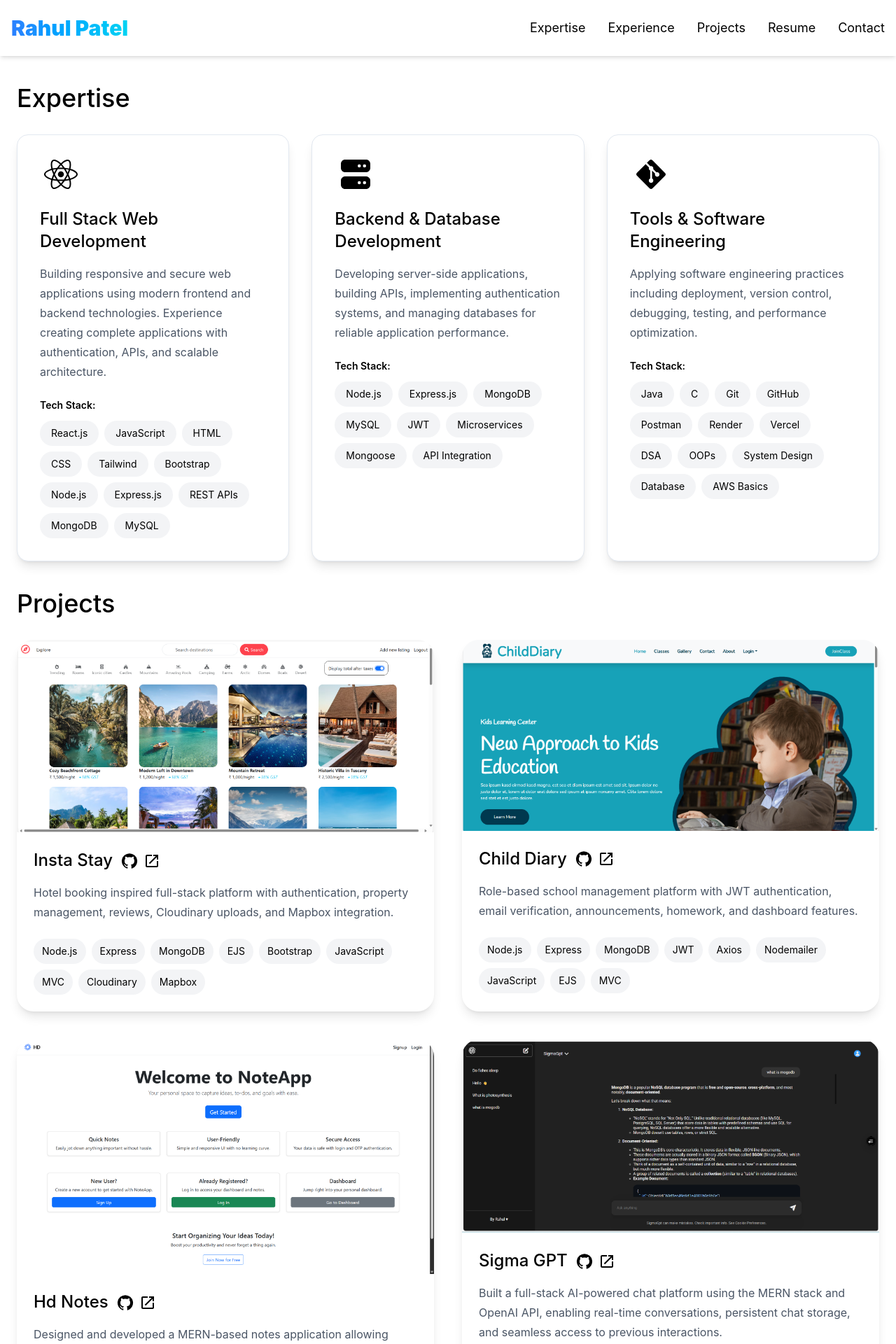
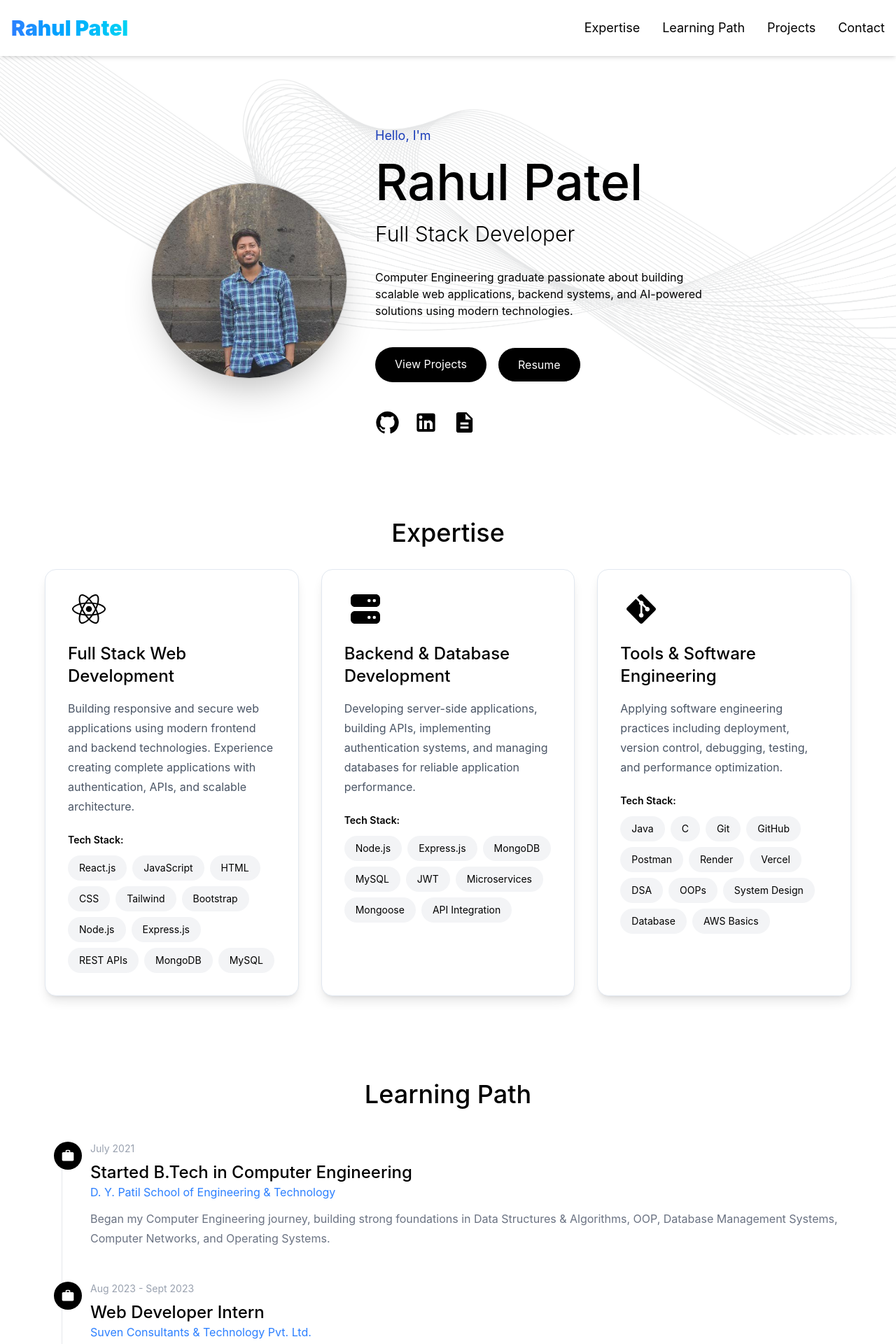
Before and after one commit to appy-spec/portfolio, a React (Vite) app: page / in a window 1280 px wide. Shown: the top 1920 px of the page at 70% size. Built offline with nearby package versions, Linux system fonts and the light colour scheme.

Commit message:
add the learning & main page

```diff
--- a/src/App.jsx
+++ b/src/App.jsx
@@ -4,13 +4,17 @@
 import Expertise from './components/Expertise';
 import Projects from './components/Projects';
 import Contact from './components/Contact';
+import LearningPath from './components/LearningPath';
+import Main from './components/Main';
 
 function App() {
 
   return (
     <>
       <Navbar />
+      <Main />
       <Expertise />
+      <LearningPath />
       <Projects />
       <Contact />
       <Footer />
--- a/src/components/Expertise.jsx
+++ b/src/components/Expertise.jsx
@@ -76,8 +76,8 @@
 function Expertise() {
   return (
     <section id="expertise" className="px-6 pt-20 mt-10">
-      <div className="max-w-7xl mx-auto">
-        <h1 className="text-3xl md:text-4xl font-black font-medium mb-8">Expertise</h1>
+      <div className="max-w-6xl mx-auto">
+        <h1 className="text-3xl md:text-4xl font-black font-medium mb-8 text-center">Expertise</h1>
 
         <div className="grid gap-8 md:grid-cols-2 lg:grid-cols-3">
           {skills.map((skill, index) => (
--- /dev/null
+++ b/src/components/LearningPath.jsx
@@ -0,0 +1,121 @@
+import WorkIcon from "@mui/icons-material/Work";
+
+function LearningPath() {
+  const experiences = [
+    {
+      year: "July 2021",
+      title: "Started B.Tech in Computer Engineering",
+      company: "D. Y. Patil School of Engineering & Technology",
+      description:
+        "Began my Computer Engineering journey, building strong foundations in Data Structures & Algorithms, OOP, Database Management Systems, Computer Networks, and Operating Systems.",
+    },
+
+    {
+      year: "Aug 2023 - Sept 2023",
+      title: "Web Developer Intern",
+      company: "Suven Consultants & Technology Pvt. Ltd.",
+      description:
+        "Developed responsive web applications, collaborated with development teams, resolved technical issues, and improved application performance through industry-standard development practices.",
+    },
+
+    {
+      year: "Aug 2024 - Oct 2024",
+      title: "Software Developer Intern",
+      company: "Zidio Development",
+      description:
+        "Worked on responsive web applications, integrated APIs, and contributed to frontend and backend development while ensuring performance optimization and project requirement alignment.",
+    },
+
+    {
+      year: "Dec 2024",
+      title: "Insta Stay",
+      company: "Full Stack Project",
+      description:
+        "Built a hotel-booking platform using Node.js, Express.js, MongoDB, and JavaScript with authentication, property management, reviews, Cloudinary image uploads, and Mapbox integration.",
+    },
+
+    {
+      year: "May 2025",
+      title: "Child Diary",
+      company: "Role-Based Management System",
+      description:
+        "Engineered a secure role-based platform with JWT authentication, email verification, announcements, homework management, and personalized dashboards for students and teachers.",
+    },
+
+    {
+      year: "June 2025",
+      title: "B.Tech Graduation",
+      company: "CGPA 9.17 / 10",
+      description:
+        "Graduated in Computer Engineering with strong academic performance and practical experience in full-stack development and software engineering.",
+    },
+
+    {
+      year: "Sept 2025",
+      title: "HD Notes",
+      company: "MERN Stack Project",
+      description:
+        "Designed and developed a MERN-based notes application allowing users to create, edit, and organize high-quality notes with image integration and an intuitive user experience.",
+    },
+
+    {
+      year: "Feb 2026",
+      title: "Sigma GPT",
+      company: "AI Application",
+      description:
+        "Built a full-stack AI-powered chat platform using the MERN stack and OpenAI API, enabling real-time conversations, persistent chat storage, and seamless retrieval of previous interactions.",
+    },
+
+    {
+      year: "2026",
+      title: "SecureOps",
+      company: "Security Monitoring Platform",
+      description:
+        "Developing an endpoint security monitoring platform using Go, React, Node.js, and MongoDB to collect Linux security information and visualize it through a centralized dashboard.",
+    },
+  ];
+  return (
+    <section id="learning-path" className="px-6 pt-20 mt-10">
+      <div className="max-w-6xl mx-auto">
+        <div className="mb-12">
+          <h1 className="text-3xl md:text-4xl font-medium text-center text-underline">
+            Learning Path
+          </h1>
+        </div>
+
+        <div className="relative border-l border-gray-200 ml-6">
+          {experiences.map((exp, index) => (
+            <div key={index} className="mb-12 ml-10 relative">
+              <div
+                className="
+                  absolute
+                  -left-[52px]
+                  flex
+                  h-10
+                  w-10
+                  items-center
+                  justify-center
+                  rounded-full
+                  bg-black
+                  text-white
+                "
+              >
+                <WorkIcon fontSize="small" />
+              </div>
+
+              <p className="text-sm text-gray-400 mb-2">{exp.year}</p>
+
+              <h3 className="text-2xl font-medium">{exp.title}</h3>
+
+              <p className="text-blue-500 mb-3">{exp.company}</p>
+
+              <p className="text-gray-500 leading-7">{exp.description}</p>
+            </div>
+          ))}
+        </div>
+      </div>
+    </section>
+  );
+}
+
+export default LearningPath;
--- a/src/components/Main.jsx
+++ b/src/components/Main.jsx
@@ -0,0 +1,237 @@
+import React from "react";
+
+import GitHubIcon from "@mui/icons-material/GitHub";
+import LinkedInIcon from "@mui/icons-material/LinkedIn";
+import DescriptionIcon from "@mui/icons-material/Description";
+
+import avtar from "../assets/images/avtar.jfif";
+import bg from "../assets/images/background.png";
+
+function Main() {
+  return (
+    <section
+      id="main"
+      className="
+        relative
+        px-6
+        pt-25
+        mt-20
+        overflow-hidden
+        flex
+        items-center
+      "
+    >
+      {/* Background */}
+      <div
+        className="
+          absolute
+          inset-0
+          -z-10
+        "
+      >
+        <img
+          src={bg}
+          alt="background-image"
+          className="
+            w-full
+            h-full
+            object-cover
+          "
+        />
+
+        <div
+          className="
+            absolute
+            inset-0
+            bg-white/45
+          "
+        />
+      </div>
+
+      <div
+        className="
+          max-w-6xl
+          mx-auto
+          lg:mr-58
+          w-full
+          pr-5
+          pl-1
+          grid
+          lg:grid-cols-2
+          items-center
+          gap-10
+        "
+      >
+        {/* LEFT */}
+        <div
+          className="
+            flex
+            justify-center
+            lg:justify-end
+          "
+        >
+          <div
+            className="
+              h-[230px]
+              w-[230px]
+
+              md:h-[280px]
+              md:w-[280px]
+
+              rounded-full
+              overflow-hidden
+
+              border
+              border-black/20
+
+              shadow-2xl
+              hover:scale-105
+            "
+          >
+            <img
+              src={avtar}
+              alt="Rahul Patel"
+              className="
+                h-full
+                w-full
+                object-cover
+              "
+            />
+          </div>
+        </div>
+
+        {/* RIGHT */}
+        <div
+          className="
+            flex
+            flex-col
+            justify-center
+            text-black
+            text-center
+            md:text-center
+            lg:text-left
+          "
+        >
+          <p
+            className="
+              text-blue-800
+              text-lg
+              mb-4
+            "
+          >
+            Hello, I&apos;m
+          </p>
+
+          <h1
+            className="
+              text-5xl
+              md:text-7xl
+              font-medium
+            "
+          >
+            Rahul Patel
+          </h1>
+
+          <h2
+            className="
+              mt-5
+              text-3xl
+              text-black-600
+              font-light
+            "
+          >
+            Full Stack Developer
+          </h2>
+
+          <p
+            className="
+              mt-8
+              text-black-500
+              max-w-3xl
+            "
+          >
+            Computer Engineering graduate passionate about building scalable web
+            applications, backend systems, and AI-powered solutions using modern
+            technologies.
+          </p>
+
+          {/* Buttons */}
+          <div
+            className="
+              flex
+              flex-wrap
+              gap-4
+              mt-10
+              justify-center
+              lg:justify-start
+            "
+          >
+            <a
+              href="#projects"
+              className="
+                px-7
+                py-3
+                rounded-full
+                bg-black
+                text-white
+                hover:scale-105
+                transition
+              "
+            >
+              View Projects
+            </a>
+
+            <a
+              href="/resume.pdf"
+              target="_blank"
+              rel="noopener noreferrer"
+              className="
+                px-7
+                py-3
+                rounded-full
+                border
+                border-black-600
+                bg-black
+                text-white
+                hover:scale-90
+                transition
+              "
+            >
+              Resume
+            </a>
+          </div>
+
+          {/* Icons */}
+          <div
+            className="
+              flex
+              gap-5
+              mt-10
+              justify-center
+              lg:justify-start
+              text-black
+            "
+          >
+            <a
+              href="https://github.com/appy-spec"
+              target="_blank"
+              rel="noopener noreferrer"
+            >
+              <GitHubIcon fontSize="large" />
+            </a>
+
+            <a href="YOUR_LINKEDIN" target="_blank" rel="noopener noreferrer">
+              <LinkedInIcon fontSize="large" />
+            </a>
+
+            <a href="/resume.pdf" target="_blank" rel="noopener noreferrer">
+              <DescriptionIcon fontSize="large" />
+            </a>
+          </div>
+        </div>
+      </div>
+    </section>
+  );
+}
+
+export default Main;
--- a/src/components/Navbar.jsx
+++ b/src/components/Navbar.jsx
@@ -18,15 +18,11 @@
           </button>
 
           <button className="text-black hover:text-blue-600 hover:cursor-pointer transition-colors duration-300 text-lg">
-            Experience
+            Learning Path
           </button>
 
           <button className="text-black hover:text-blue-600 hover:cursor-pointer transition-colors duration-300 text-lg">
             Projects
-          </button>
-
-          <button className="text-black hover:text-blue-600 hover:cursor-pointer transition-colors duration-300 text-lg">
-            Resume
           </button>
 
           <button className="text-black hover:text-blue-600 hover:cursor-pointer transition-colors duration-300 text-lg">
@@ -49,15 +45,11 @@
           </button>
 
           <button className="w-full rounded-lg bg-slate-100 px-4 py-3 text-left hover:bg-blue-500 hover:text-white transition">
-            Experience
+            Learning Path
           </button>
 
           <button className="w-full rounded-lg bg-slate-100 px-4 py-3 text-left hover:bg-blue-500 hover:text-white transition">
             Projects
-          </button>
-
-          <button className="w-full rounded-lg bg-slate-100 px-4 py-3 text-left hover:bg-blue-500 hover:text-white transition">
-            Resume
           </button>
 
           <button className="w-full rounded-lg bg-slate-100 px-4 py-3 text-left hover:bg-blue-500 hover:text-white transition">
--- a/src/components/Projects.jsx
+++ b/src/components/Projects.jsx
@@ -130,9 +130,9 @@
 
 function Projects() {
   return (
-    <section id="projects" className="px-6 mt-10">
-      <div className="max-w-7xl mx-auto">
-        <h1 className="text-3xl md:text-4xl font-black font-medium mb-8">
+    <section id="projects" className="px-6 pt-20 mt-10">
+      <div className="max-w-6xl mx-auto">
+        <h1 className="text-3xl md:text-4xl font-black font-medium mb-12 text-center text-underline">
           Projects
         </h1>
 
```
Also changed, not shown: src/components/Contact.jsx (+4 -4 lines), src/assets/images/avtar.jfif (added), src/assets/images/background.png (added), src/components/Experience.jsx (deleted).
